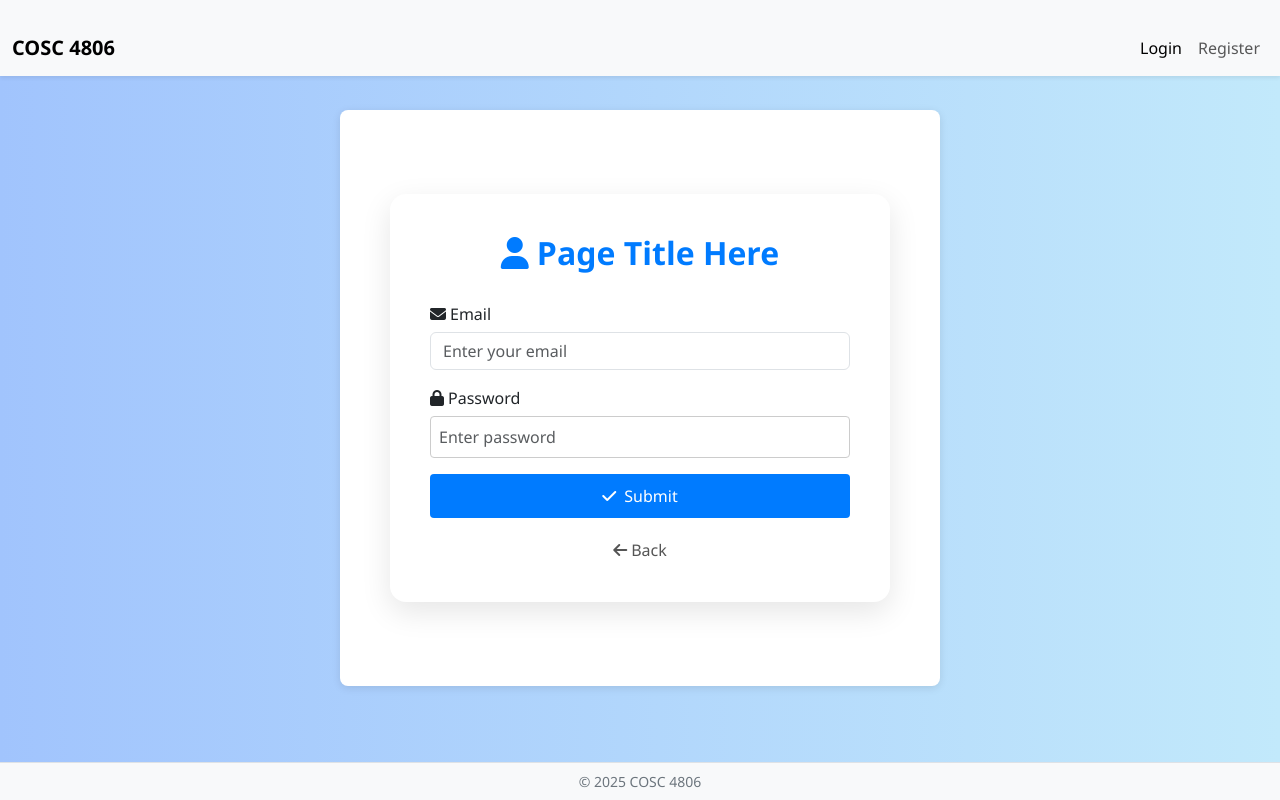
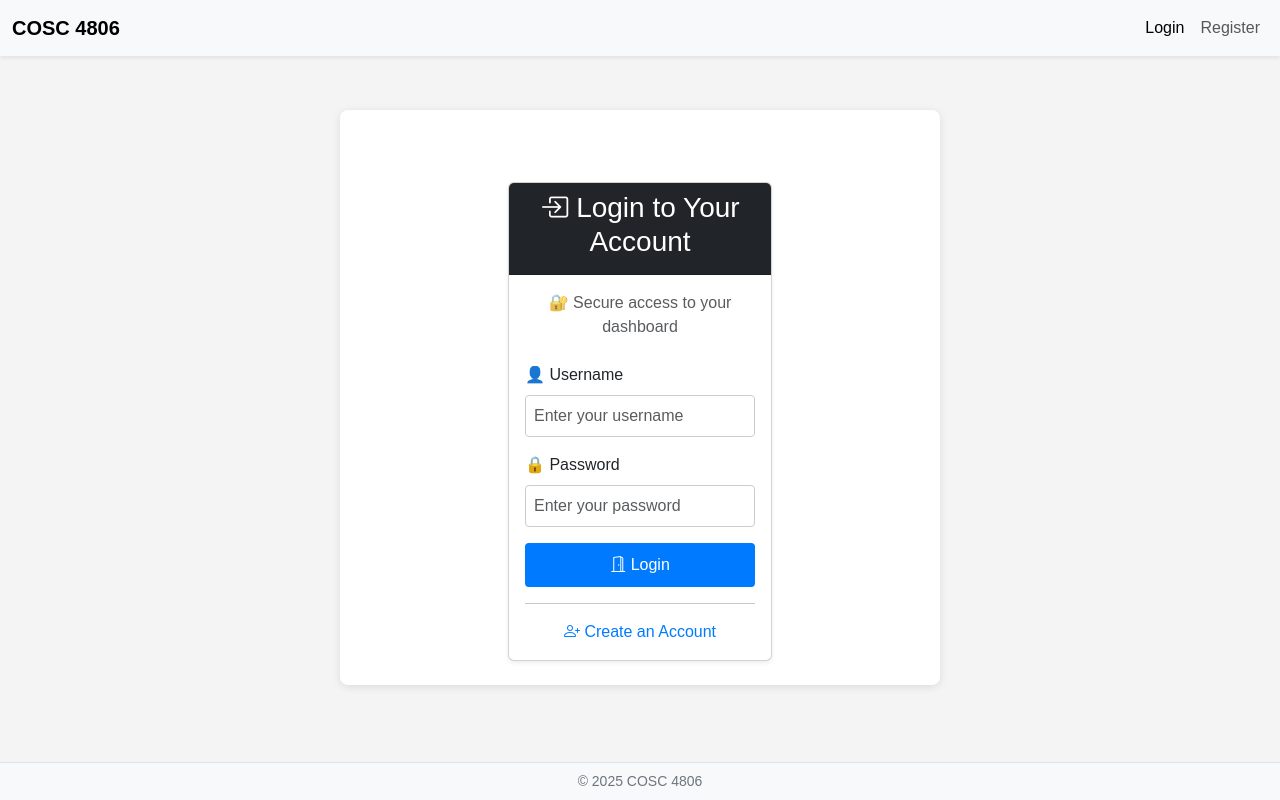
Before and after one commit to LKartavya/Assignment05, a PHP site: page /login in a window 1280 px wide. Run offline with PHP 8.4, Linux system fonts and the light colour scheme; data that the repository does not hold is empty.

Commit message:
changes in design

```diff
--- a/app/views/login/index.php
+++ b/app/views/login/index.php
@@ -1,88 +1,45 @@
-<?php require_once 'app/views/templates/headerPublic.php'?>
-<link href="https://cdnjs.cloudflare.com/ajax/libs/font-awesome/6.5.0/css/all.min.css" rel="stylesheet">
-
-<style>
-    body {
-            background: linear-gradient(to right, #a1c4fd, #c2e9fb);
-            font-family: 'Segoe UI', sans-serif;
-        }
-
-        .form-card {
-            max-width: 500px;
-            margin: 60px auto;
-            background: #fff;
-            padding: 40px;
-            border-radius: 16px;
-            box-shadow: 0 10px 30px rgba(0, 0, 0, 0.1);
-        }
-
-        .form-card h1 {
-            text-align: center;
-            margin-bottom: 30px;
-            font-weight: 600;
-            color: #007bff;
-        }
-
-        .form-group label {
-            font-weight: 500;
-        }
-
-        .btn-primary {
-            background-color: #007bff;
-            border: none;
-        }
-
-        .btn-primary:hover {
-            background-color: #0056b3;
-        }
-
-        a {
-            display: block;
-            text-align: center;
-            margin-top: 20px;
-            color: #555;
-            text-decoration: none;
-        }
-
-        a:hover {
-            text-decoration: underline;
-        }
-
-        .alert {
-            margin-top: 15px;
-        }
-    </style>
+    <?php require_once 'app/views/templates/headerPublic.php' ?>
+    <link rel="stylesheet" href="https://cdn.jsdelivr.net/npm/bootstrap-icons/font/bootstrap-icons.css">
 
     <main role="main" class="container">
-        <div class="form-card">
-            <h1><i class="fas fa-user icon me-2"></i>Page Title Here</h1>
+        <div class="row justify-content-center mt-5">
+            <div class="col-md-6">
+                <div class="card shadow-sm">
+                    <div class="card-header bg-dark text-white text-center">
+                        <h3><i class="bi bi-box-arrow-in-right"></i> Login to Your Account</h3>
+                    </div>
+                    <div class="card-body">
 
-            <?php if (isset($_SESSION['some_error'])): ?>
-                <div class="alert alert-danger"><?php echo $_SESSION['some_error']; unset($_SESSION['some_error']); ?></div>
-            <?php endif; ?>
+                        <div class="text-center mb-4">
+                            <span class="text-muted">🔐 Secure access to your dashboard</span>
+                        </div>
 
-            <?php if (isset($_SESSION['some_success'])): ?>
-                <div class="alert alert-success"><?php echo $_SESSION['some_success']; unset($_SESSION['some_success']); ?></div>
-            <?php endif; ?>
+                        <form action="/login/verify" method="post">
+                            <div class="mb-3">
+                                <label for="username" class="form-label">👤 Username</label>
+                                <input required type="text" class="form-control" name="username" placeholder="Enter your username">
+                            </div>
 
-            <form action="/your/form/handler" method="post">
-                <div class="form-group mb-3">
-                    <label for="field1"><i class="fas fa-envelope me-1"></i>Email</label>
-                    <input required type="email" class="form-control" name="field1" placeholder="Enter your email">
+                            <div class="mb-3">
+                                <label for="password" class="form-label">🔒 Password</label>
+                                <input required type="password" class="form-control" name="password" placeholder="Enter your password">
+                            </div>
+
+                            <div class="d-grid gap-2">
+                                <button type="submit" class="btn btn-primary">
+                                    <i class="bi bi-door-open"></i> Login
+                                </button>
+                            </div>
+                        </form>
+
+                        <hr>
+                        <div class="text-center">
+                            <a href="/create" class="text-decoration-none"><i class="bi bi-person-plus"></i> Create an Account</a>
+                        </div>
+                    </div>
                 </div>
-
-                <div class="form-group mb-3">
-                    <label for="field2"><i class="fas fa-lock me-1"></i>Password</label>
-                    <input required type="password" class="form-control" name="field2" placeholder="Enter password">
-                </div>
-
-                <div class="d-grid">
-                    <button type="submit" class="btn btn-primary"><i class="fas fa-check me-2"></i>Submit</button>
-                </div>
-            </form>
-
-            <a href="/back"><i class="fas fa-arrow-left me-1"></i>Back</a>
+            </div>
         </div>
     </main>
 
-<?php require_once 'app/views/templates/footer.php' ?>
+    <?php require_once 'app/views/templates/footer.php' ?>
```
Also changed, not shown: app/views/create/index.php (+25 -70 lines), app/views/home/index.php (+46 -43 lines).
